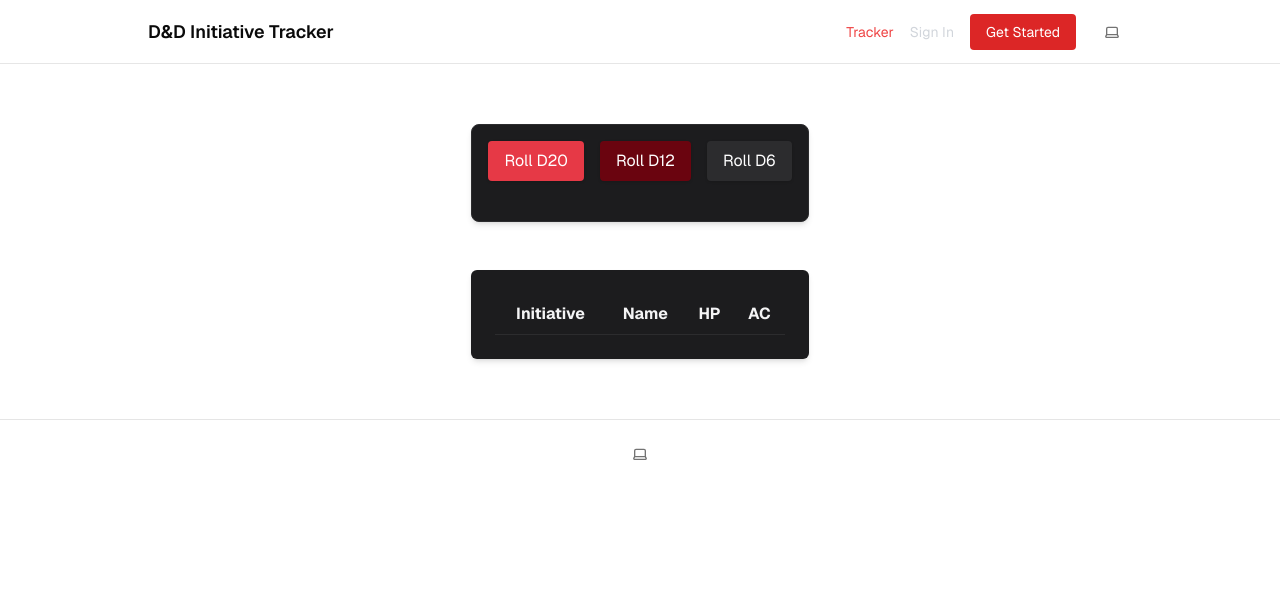
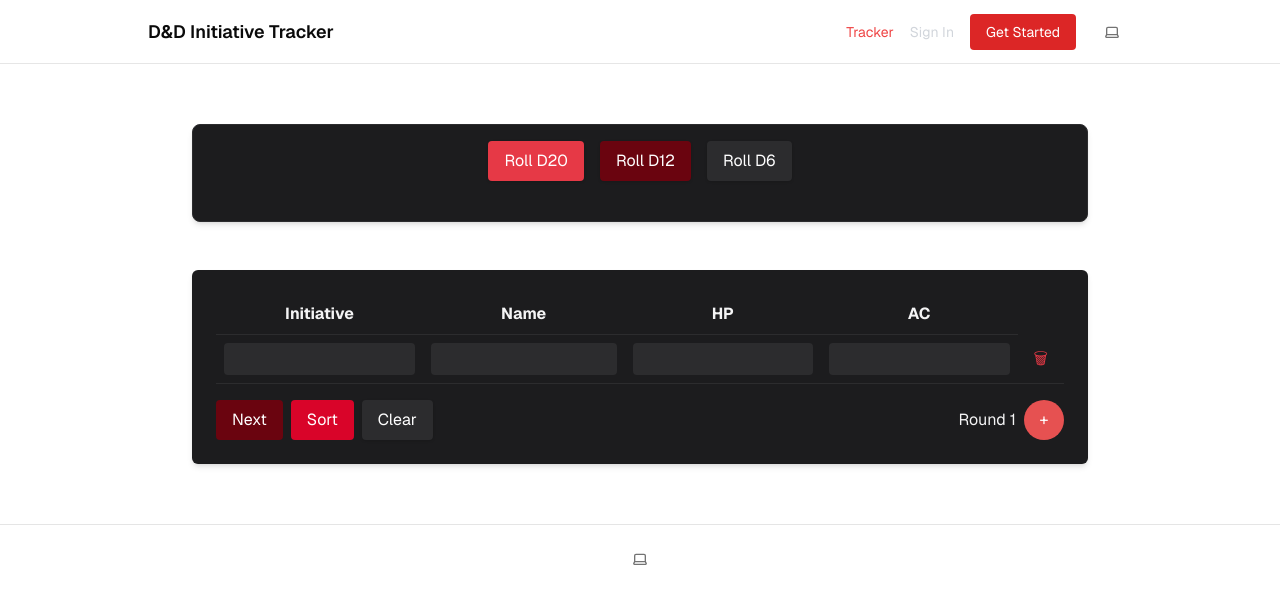
Before and after one commit to rakenduste-programmeerimine-2024/initiative-tracker, a Next.js app: page /tracker in a window 1280 px wide. Shown: the top 604 px of the page. Built offline with nearby package versions, Linux system fonts and the light colour scheme; no server answers.

Commit message:
feat: add a functional tracker

```diff
--- a/components/tracker.tsx
+++ b/components/tracker.tsx
@@ -8,8 +8,31 @@ export default function Tracker() {
   ]);
   const [round, setRound] = useState(1);
 
+  const addParticipant = () => {
+    setParticipants([...participants, { initiative: "", name: "", hp: "", ac: "" }]);
+  };
+
+  const removeParticipant = (index: number) => {
+    setParticipants(participants.filter((_, i) => i !== index));
+  };
+
+  const clearParticipants = () => {
+    setParticipants([]);
+  };
+
+  const nextRound = () => {
+    setRound((prev) => prev + 1);
+  };
+
+  const sortParticipants = () => {
+    setParticipants((prev) =>
+      [...prev].sort((a, b) => (Number(b.initiative) || 0) - (Number(a.initiative) || 0))
+    );
+  };
+
   return (
     <div className="p-6 bg-[#1c1c1e] rounded-md shadow-md">
+      {/* Table */}
       <div className="overflow-x-auto">
         <table className="min-w-full table-auto text-[#f4f4f5]">
           <thead>
@@ -20,7 +43,110 @@ export default function Tracker() {
               <th className="p-2 border-b border-[#2c2c2e]">AC</th>
             </tr>
           </thead>
+          <tbody>
+            {participants.map((participant, index) => (
+              <tr key={index} className="text-center">
+                <td className="p-2 border-b border-[#2c2c2e]">
+                  <input
+                    type="number"
+                    value={participant.initiative}
+                    onChange={(e) =>
+                      setParticipants((prev) =>
+                        prev.map((p, i) =>
+                          i === index ? { ...p, initiative: e.target.value } : p
+                        )
+                      )
+                    }
+                    className="bg-[#2c2c2e] text-[#f4f4f5] rounded p-1 w-full"
+                  />
+                </td>
+                <td className="p-2 border-b border-[#2c2c2e]">
+                  <input
+                    type="text"
+                    value={participant.name}
+                    onChange={(e) =>
+                      setParticipants((prev) =>
+                        prev.map((p, i) =>
+                          i === index ? { ...p, name: e.target.value } : p
+                        )
+                      )
+                    }
+                    className="bg-[#2c2c2e] text-[#f4f4f5] rounded p-1 w-full"
+                  />
+                </td>
+                <td className="p-2 border-b border-[#2c2c2e]">
+                  <input
+                    type="number"
+                    value={participant.hp}
+                    onChange={(e) =>
+                      setParticipants((prev) =>
+                        prev.map((p, i) =>
+                          i === index ? { ...p, hp: e.target.value } : p
+                        )
+                      )
+                    }
+                    className="bg-[#2c2c2e] text-[#f4f4f5] rounded p-1 w-full"
+                  />
+                </td>
+                <td className="p-2 border-b border-[#2c2c2e]">
+                  <input
+                    type="number"
+                    value={participant.ac}
+                    onChange={(e) =>
+                      setParticipants((prev) =>
+                        prev.map((p, i) =>
+                          i === index ? { ...p, ac: e.target.value } : p
+                        )
+                      )
+                    }
+                    className="bg-[#2c2c2e] text-[#f4f4f5] rounded p-1 w-full"
+                  />
+                </td>
+                <td className="p-2 border-b border-[#2c2c2e]">
+                  <button
+                    onClick={() => removeParticipant(index)}
+                    className="text-[#e63946] hover:text-[#f77f85] px-2 py-1 rounded"
+                  >
+                    🗑
+                  </button>
+                </td>
+              </tr>
+            ))}
+          </tbody>
         </table>
+      </div>
+
+      {/* Controls */}
+      <div className="flex justify-between items-center mt-4">
+        <div className="space-x-2">
+          <button
+            onClick={nextRound}
+            className="px-4 py-2 bg-[#6a040f] text-white rounded hover:bg-[#9d0208]"
+          >
+            Next
+          </button>
+          <button
+            onClick={sortParticipants}
+            className="px-4 py-2 bg-[#d90429] text-white rounded hover:bg-[#ef233c]"
+          >
+            Sort
+          </button>
+          <button
+            onClick={clearParticipants}
+            className="px-4 py-2 bg-[#2c2c2e] text-white rounded shadow hover:bg-[#3c3c3e]"
+          >
+            Clear
+          </button>
+        </div>
+        <div className="flex items-center gap-2">
+          <p className="text-[#f4f4f5]">Round {round}</p>
+          <button
+            onClick={addParticipant}
+            className="w-10 h-10 bg-[#e65151] text-white rounded-full flex items-center justify-center hover:bg-[#219a86]"
+          >
+            +
+          </button>
+        </div>
       </div>
     </div>
   );
```
